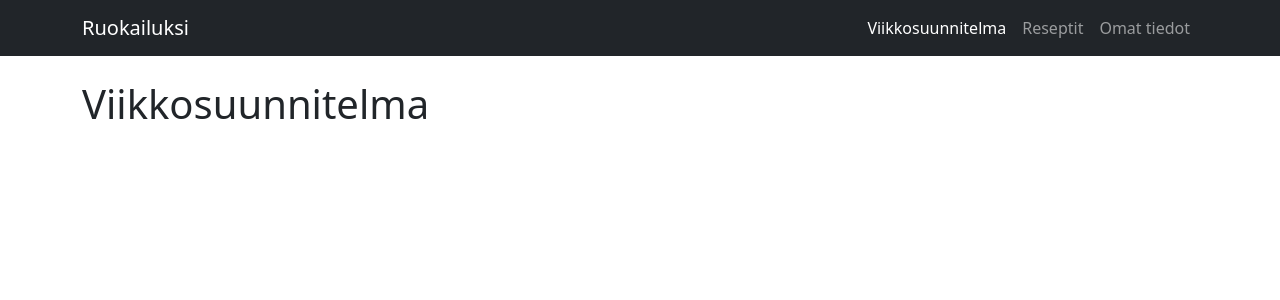
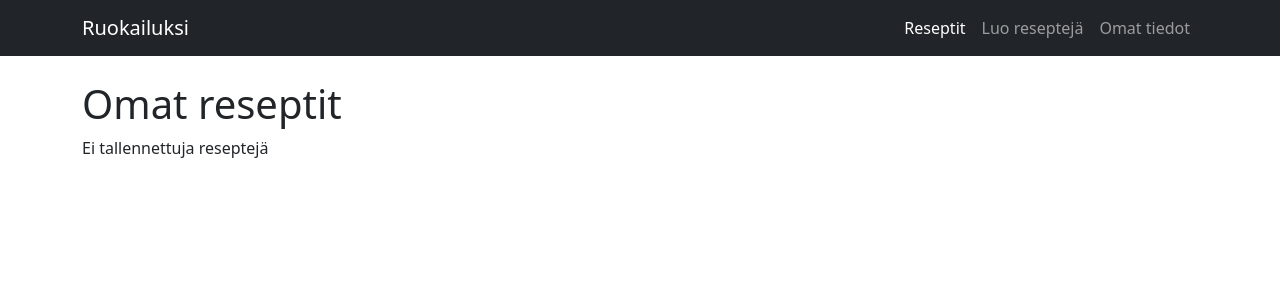
Before and after one commit to miskaminkkinen/ruokailuksi, a React (Vite) app: page / in a window 1280 px wide. Shown: the top 300 px of the page. Built offline with nearby package versions, Linux system fonts and the light colour scheme.

Commit message:
lisätty etusivulle tallennetut reseptit

```diff
--- a/src/App.jsx
+++ b/src/App.jsx
@@ -3,7 +3,7 @@ import {Routes, Route, NavLink } from 'react-router-dom'
 import {Container, Nav, Navbar} from 'react-bootstrap'
 import Recipes from './pages/Recipes'
 import UserDetails from './pages/UserDetails'
-import WeeklyPlan from './pages/WeeklyPlan'
+import SavedRecipes from './pages/SavedRecipes'
 
 function App() {
   return(
@@ -12,8 +12,8 @@ function App() {
     <Container>
       <Navbar.Brand>Ruokailuksi</Navbar.Brand>
       <Nav>
-        <Nav.Link as = {NavLink} to = "/" end> Viikkosuunnitelma </Nav.Link>
-        <Nav.Link as = {NavLink} to = "/reseptit"> Reseptit </Nav.Link>
+        <Nav.Link as = {NavLink} to = "/" end> Reseptit </Nav.Link>
+        <Nav.Link as = {NavLink} to = "/reseptit"> Luo reseptejä </Nav.Link>
         <Nav.Link as = {NavLink} to = "/tiedot"> Omat tiedot </Nav.Link>
       </Nav>
     </Container>
@@ -21,7 +21,7 @@ function App() {
 
   <Container className = "py-4">
     <Routes>
-      <Route path="/" element = {<WeeklyPlan />} />
+      <Route path="/" element = {<SavedRecipes />} />
       <Route path="/reseptit" element = {<Recipes />} />
       <Route path="/tiedot" element = {<UserDetails />} />
     </Routes>
--- /dev/null
+++ b/src/pages/SavedRecipes.jsx
@@ -0,0 +1,32 @@
+import { loadRecipe } from "../utils/storage"
+
+
+
+function SavedRecipes(){
+    const recipes = loadRecipe();
+
+    {recipes.length === 0 && <p>Ei tallennettuja reseptejä</p>}
+
+    return(
+        <div>
+
+            <h1>Omat reseptit</h1>
+            {recipes.length === 0 && <p>Ei tallennettuja reseptejä</p>}
+            <ul>
+                {recipes.map((recipe) => (
+                    <li key = {recipe.id}>
+                        <h3>{recipe.name}</h3>
+                        <p>Kalorit: {recipe.macros.calories} kcal</p>
+                        <p>Proteiini: {recipe.macros.protein} </p>
+                        <p>Hiilihydraatit: {recipe.macros.carbs} </p>
+                        <p>Rasva: {recipe.macros.fats}</p>
+                    </li>
+                ))}
+            </ul>
+
+
+        </div>
+    )
+}
+
+export default SavedRecipes
--- a/src/pages/WeeklyPlan.jsx
+++ /dev/null
@@ -1,5 +0,0 @@
-function WeeklyPlan(){
-    return <h1>Viikkosuunnitelma</h1>
-}
-
-export default WeeklyPlan
```
